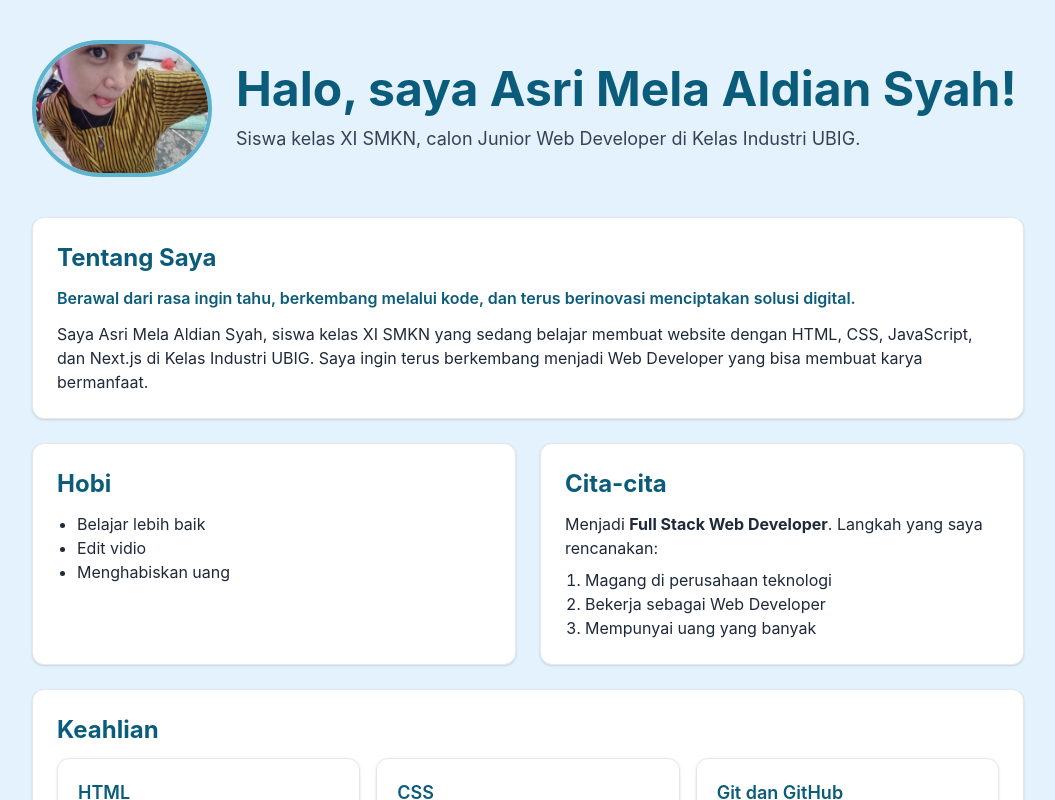
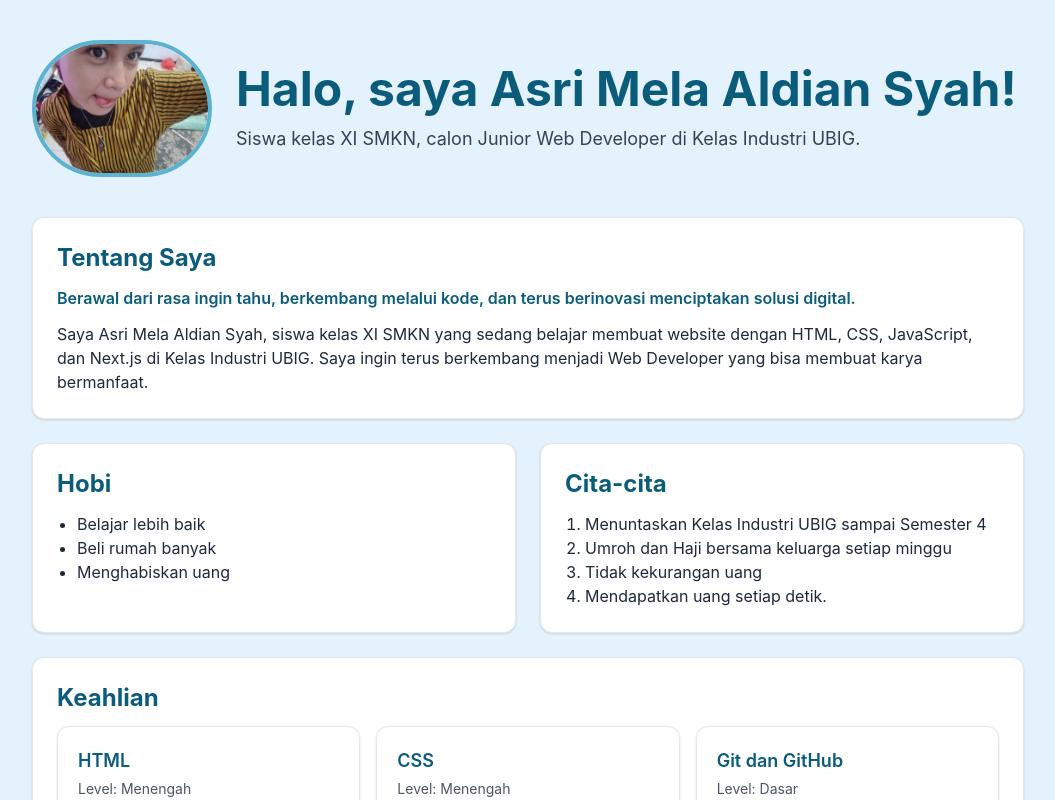
Before and after one commit to asrimela14410-crypto/portofolio-next, a Next.js app: page / in a window 1280 px wide. Shown: the top 800 px of the page, without its empty margins (112-1167 px from the left). Built offline with nearby package versions, Linux system fonts and the light colour scheme.

Commit message:
feat: ubah bagian tentang saya dan cita-cita

```diff
--- a/src/app/page.js
+++ b/src/app/page.js
@@ -10,13 +10,15 @@ const skills = [
   { nama: "JavaScript", level: "Dasar" },
 ];
 
-const hobi = ["Belajar lebih baik", "Edit vidio", "Menghabiskan uang"];
+const hobi = ["Belajar lebih baik", "Beli rumah banyak", "Menghabiskan uang"];
 
 const rencana = [
-  "Magang di perusahaan teknologi",
-  "Bekerja sebagai Web Developer",
-  "Mempunyai uang yang banyak",
+  "Menuntaskan Kelas Industri UBIG sampai Semester 4",
+  "Umroh dan Haji bersama keluarga setiap minggu",
+  "Tidak kekurangan uang",
+  "Mendapatkan uang setiap detik.",
 ];
+
 
 const jadwal = [
   { hari: "Senin", waktu: "19.00 - 20.00", kegiatan: "Membaca ulang modul" },
@@ -58,10 +60,7 @@ export default function Home() {
           </Kartu>
 
           <Kartu judul="Cita-cita">
-            <p>
-              Menjadi <strong>Full Stack Web Developer</strong>. Langkah yang
-              saya rencanakan:
-            </p>
+
             <ol className="mt-2 list-decimal pl-5">
               {rencana.map((item) => (
                 <li key={item}>{item}</li>
--- /dev/null
+++ b/src/app/tentang/page.js
@@ -0,0 +1,5 @@
+export default function Tentang() {
+    return (
+        <main className="mx-auto mas"
+    )
+}
```
